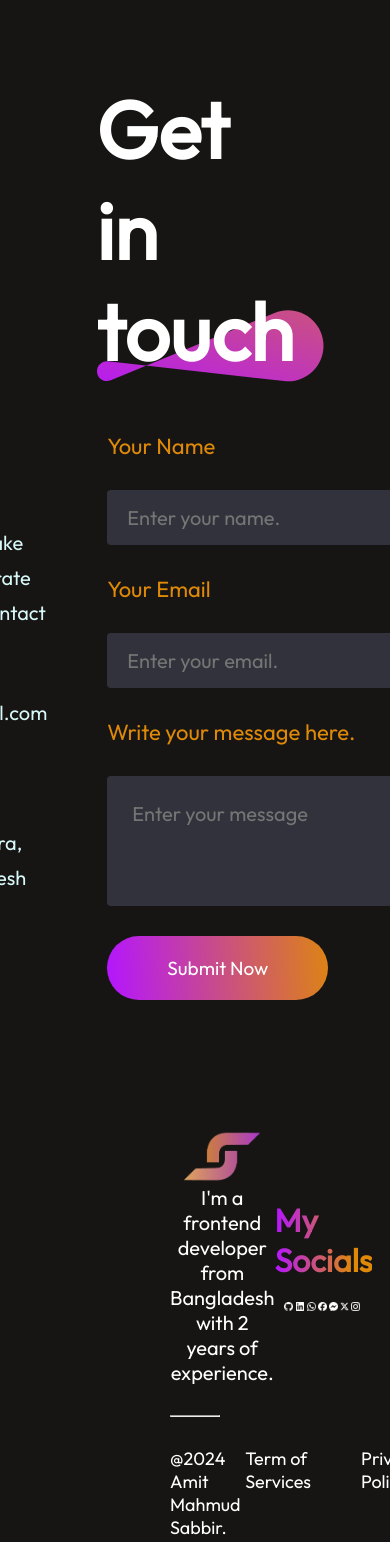
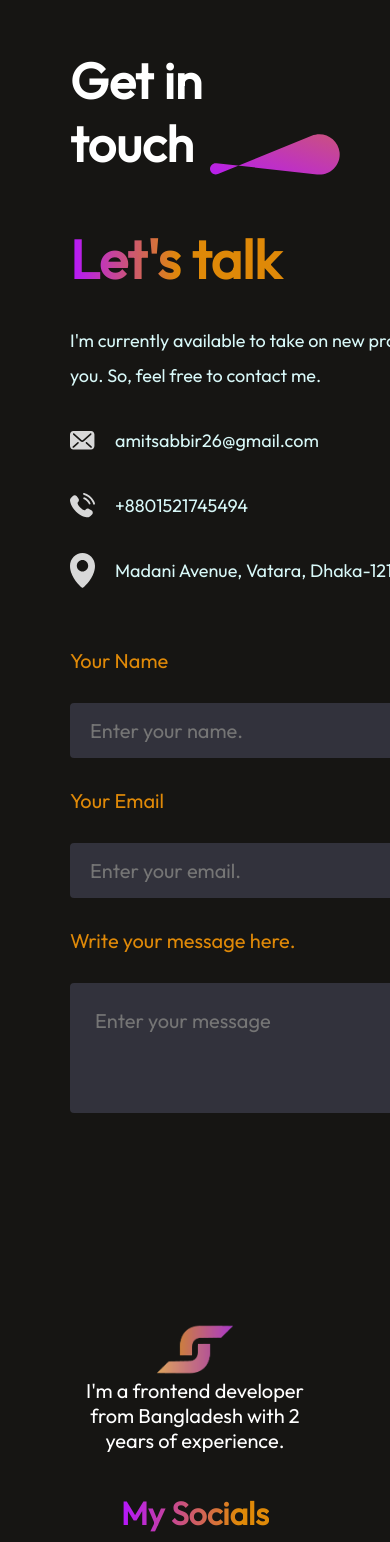
Before and after one commit to amitmahmud26/My-Portfolio, a React (Vite) app: page / in a window 390 px wide. Shown: the part 4000-5542 px from the top of the page. Built offline with nearby package versions, Linux system fonts and the light colour scheme.

Commit message:
media query done

```diff
--- a/src/Components/Contact/Contact.css
+++ b/src/Components/Contact/Contact.css
@@ -107,3 +107,50 @@
     transform: scale(1.1);
     transition: 0.3s;
 }
+@media(max-width: 768px){
+    .contact{
+        gap: 50px;
+        margin: 50px 70px;
+        align-items: start;
+    }
+    .contact-title h1{
+        padding: 0;
+        font-size: 50px;
+        font-weight: 600;
+    }
+    .contact-title img{
+        width: 130px;
+        margin-right: -20px;
+    }
+    .contact-section{
+        flex-direction: column;
+    }
+    .contact-left h1{
+        font-size: 54px;
+    }
+    .contact-left p{
+        font-size: 18px;
+    }
+    .contact-detail{
+        gap: 20px;
+    }
+    .contact-detail img{
+        width: 25px;
+    }
+    .contact-right label{
+        font-size: 20px;
+    }
+    .contact-right input{
+        width: 100%;
+        font-size: 20px;
+    }
+    .contact-right textarea{
+        width: 95%;
+        font-size: 20px;
+    }
+    .contact-submit{
+        font-size: 20px;
+        padding: 15px 40px;
+        margin-left: 400px;
+    }
+}
--- a/src/Components/Footer/Footer.css
+++ b/src/Components/Footer/Footer.css
@@ -87,3 +87,23 @@
     width: 80%;
 
 }
+@media (max-width: 768px) {
+    .footer{
+        margin: 50px 70px;
+        /* display: none; */
+    }
+    .footer-top{
+        flex-direction: column;
+        gap: 40px;
+        align-items: center;
+    }
+    .footer-bottom{
+        display: flex;
+        flex-direction: column;
+        margin-bottom: 50px;
+        align-items: center;
+    }
+    .footer-bottom-right{
+        display: none;
+    }
+}
--- a/src/Components/MyWork/MyWork.css
+++ b/src/Components/MyWork/MyWork.css
@@ -85,6 +85,11 @@
         width: 100%;
         height: 100% ;
     }
+    .mywork-container > :nth-child(odd):last-child {
+        grid-column: span 2;
+        justify-self: center;
+        width: 50%;
+    }
     .mywork-showmore{
         padding: 20px 40px;
         font-size: 18px;
--- a/src/Components/MyWork/MyWork.jsx
+++ b/src/Components/MyWork/MyWork.jsx
@@ -9,10 +9,18 @@ const MyWork = () => {
     const [visibleCards, setVisibleCards] = useState(6);
     const showMoreCards = () =>{
         setVisibleCards(mywork_data.length);
-
+        setShowButtonMore(false);
+        setShowButtonLess(true);
     };
+    const [showButtonMore, setShowButtonMore] = useState(true);
+    const [showButtonLess, setShowButtonLess] = useState(false);
+    // const toggleButton = () =>{
+    //     setShowButton(false);
+    // }
     const showLessCards = () =>{
-        setVisibleCards(3);
+        setVisibleCards(6);
+        setShowButtonLess(false);
+        setShowButtonMore(true);
     };
 
   return (
@@ -31,10 +39,18 @@ const MyWork = () => {
                 )
             })}
         </div>
-        <div className="mywork-showmore">
-            <p onClick={showMoreCards}>Show More</p>
+        {showButtonMore &&
+            <div onClick={showMoreCards} className="mywork-showmore">
+                <p>Show More</p>
+                <img src={arrow_icon} alt="arrow" />
+            </div>
+        }
+        {showButtonLess &&
+            <div onClick={showLessCards} className="mywork-showmore">
+            <p>Show Less</p>
             <img src={arrow_icon} alt="arrow" />
         </div>
+        }
     </div>
   )
 }
```
